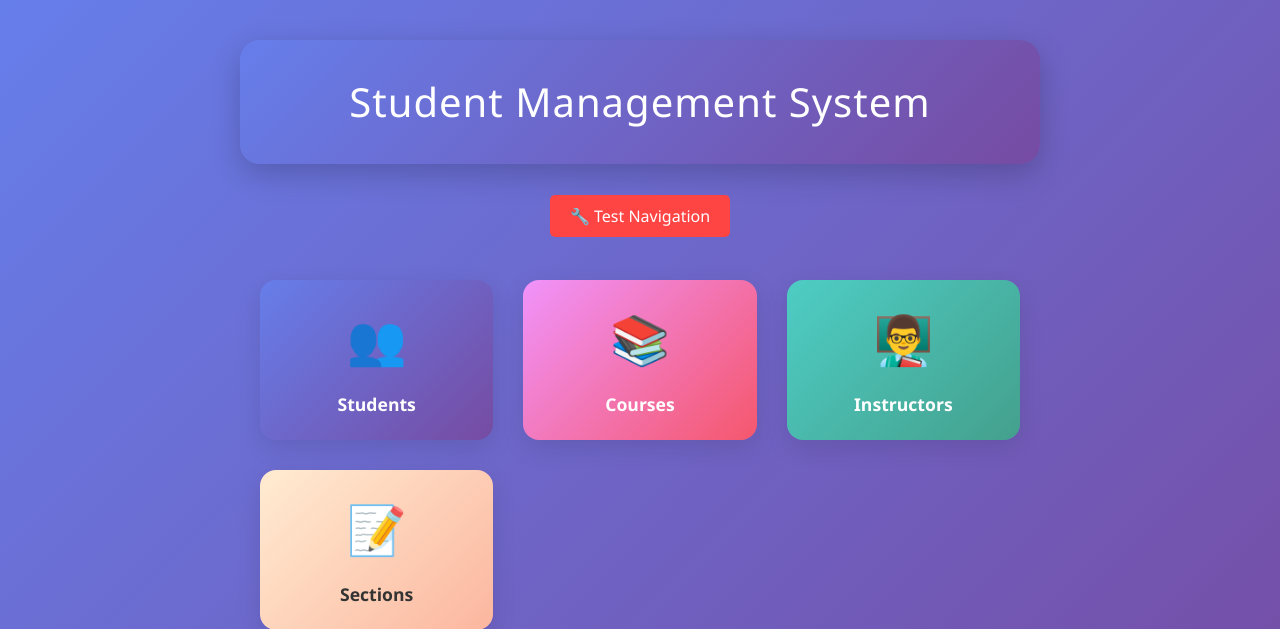
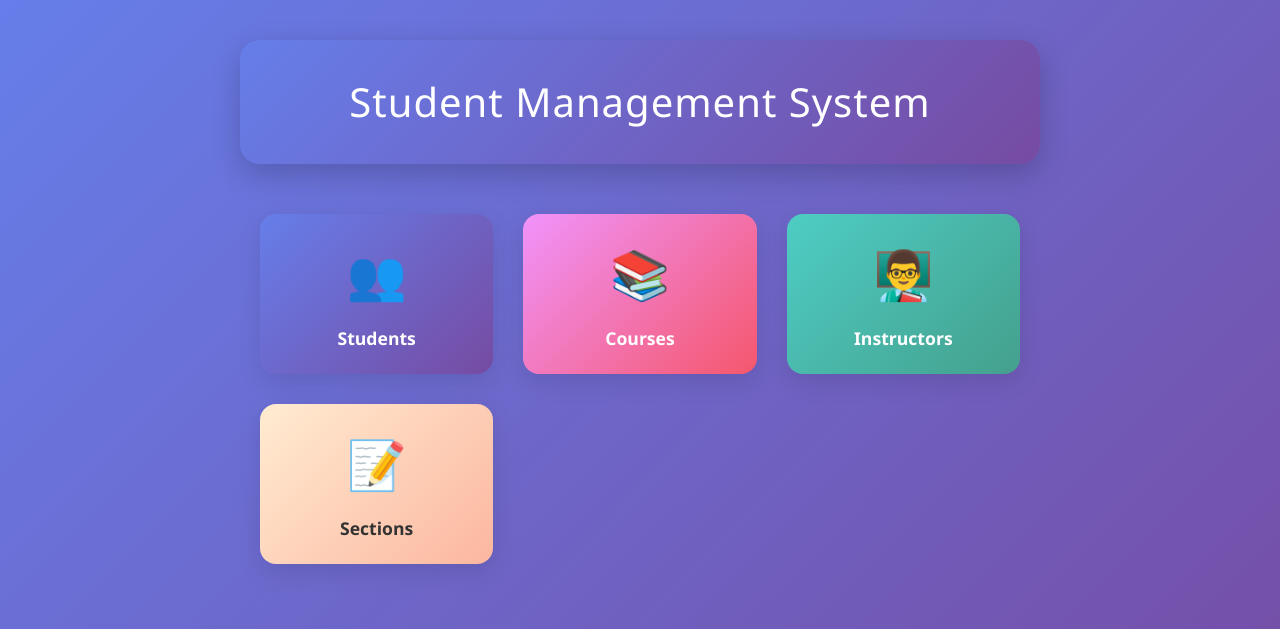
Before and after one commit to Rahul9121/Student-Management-System-Rahul, a Flask app: page / in a window 1280 px wide. Shown: the top 629 px of the page. Run offline with Flask 3, Linux system fonts and the light colour scheme.

Commit message:
Clean up: Remove test navigation button and test route - interface is now finalized

```diff
--- a/main.py
+++ b/main.py
@@ -109,12 +109,6 @@ def test_db():
     except:
         return 'Something went wrong'
 
-@app.route('/test_nav')
-def test_nav():
-    """Test route to check navigation"""
-    return '''<h1>Navigation Test Successful!</h1>
-              <p>If you can see this page, the navigation is working.</p>
-              <p><a href="/">← Back to Home</a></p>'''
 
 @app.route('/init_db')
 def init_database_route():
--- a/templates/index.html
+++ b/templates/index.html
@@ -13,11 +13,6 @@
   </div>
 
   <h1 class="welcome-heading">Student Management System</h1>
-
-  <!-- Temporary test button -->
-  <div style="text-align: center; margin: 20px;">
-    <a href="/test_nav" style="background: #ff4444; color: white; padding: 10px 20px; text-decoration: none; border-radius: 5px;">🔧 Test Navigation</a>
-  </div>
 
   <div class="menu-container">
     <div class="menu-item students">
```
